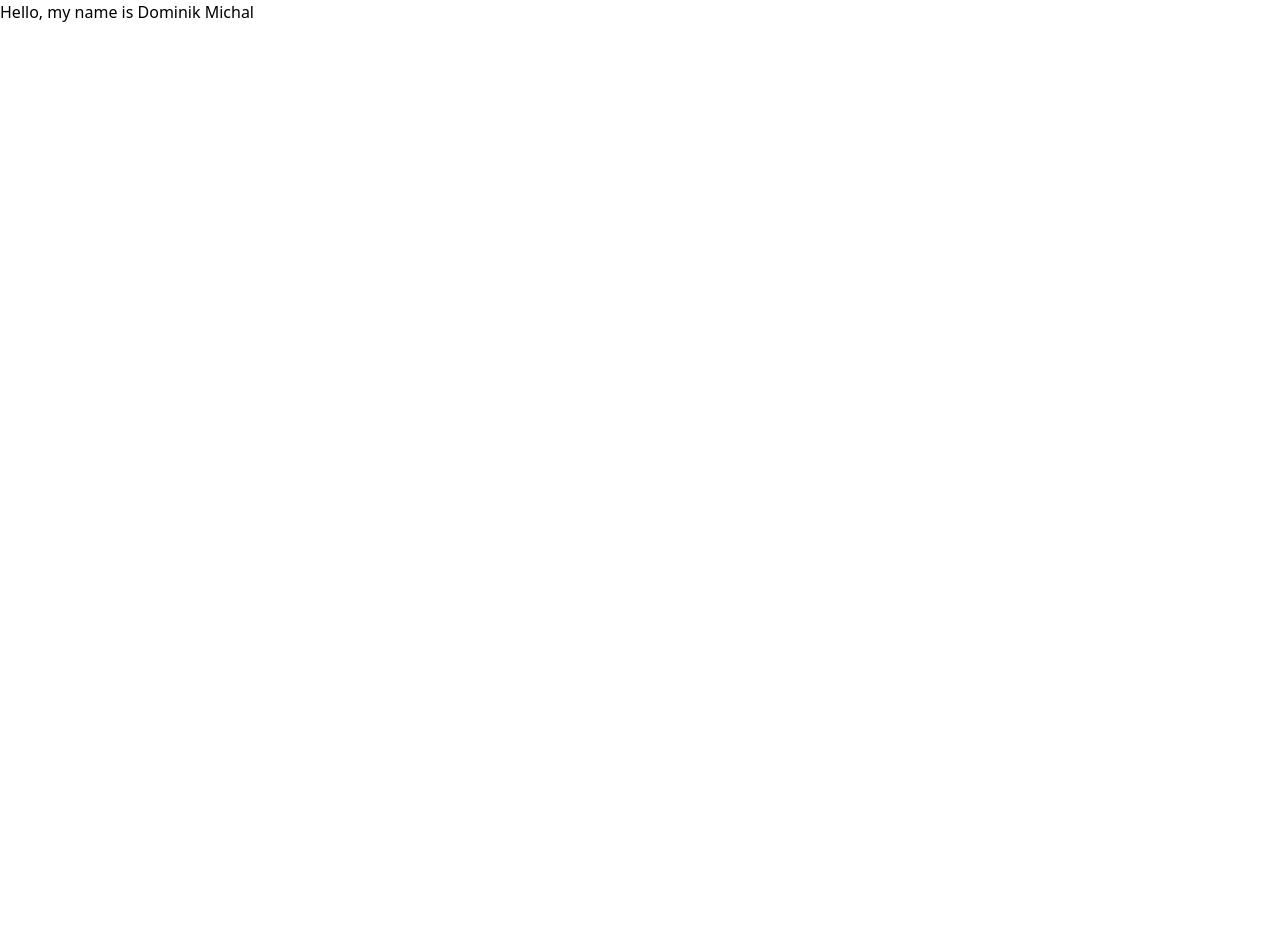
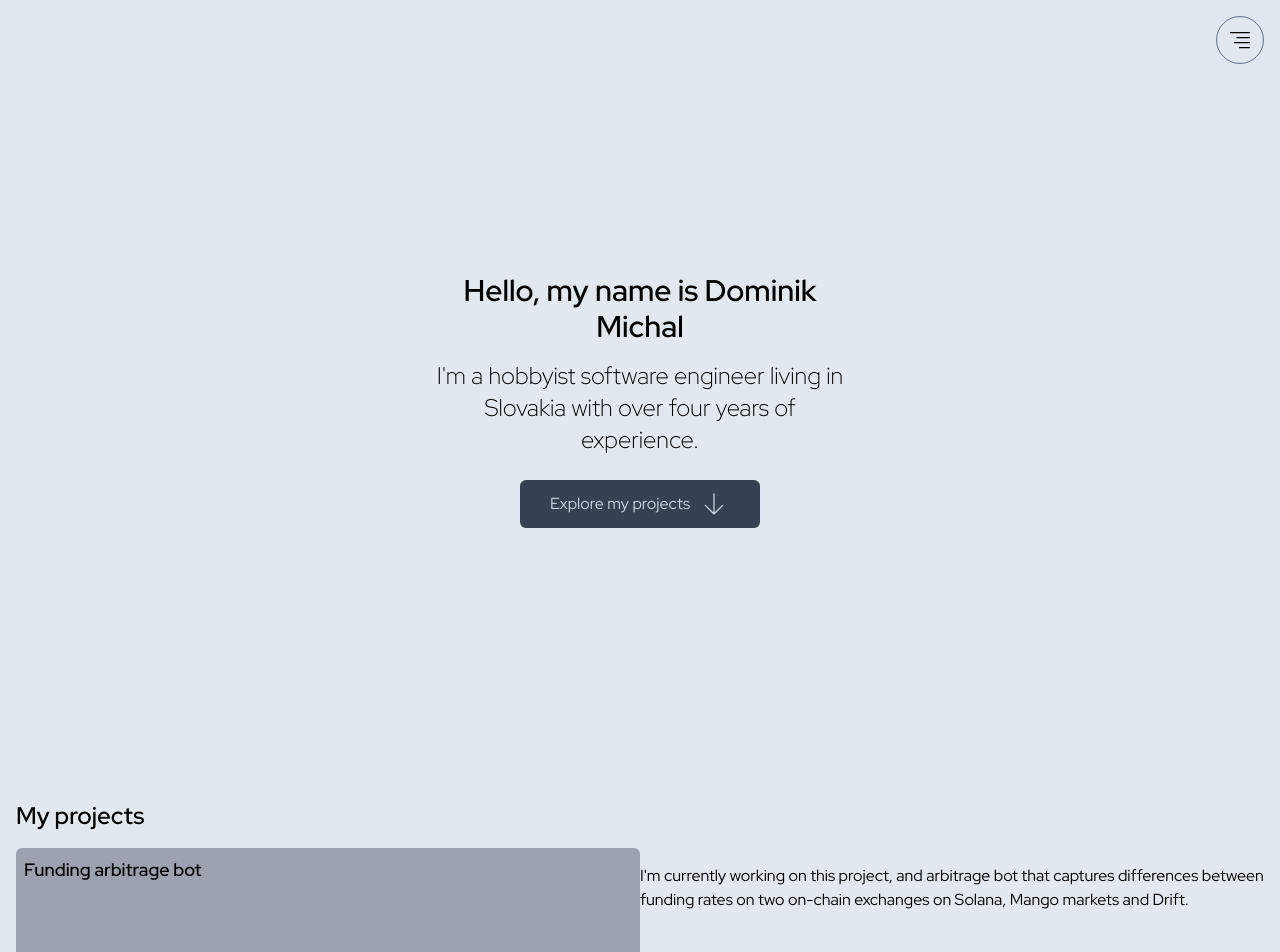
Before and after one commit to Dmc0125/personal-website, a SvelteKit app: page / in a window 1280 px wide. Shown: the top 952 px of the page. Before the commit the page ends 800 px from the top, so only its background shows below. Built offline with nearby package versions, Linux system fonts and the light colour scheme.

Commit message:
Color mode switch, menu, font, landing

```diff
--- a/src/app.css
+++ b/src/app.css
@@ -1,3 +1,17 @@
 @tailwind base;
 @tailwind components;
 @tailwind utilities;
+
+@font-face {
+    src: url("/RedHatDisplay-VariableFont_wght.ttf");
+    font-weight: 100 1000;
+    font-family: 'RedHatDisplay';
+}
+
+html, body {
+    scroll-behavior: smooth;
+}
+
+* {
+    font-family: 'RedHatDisplay';
+}
--- a/src/app.html
+++ b/src/app.html
@@ -1,12 +1,20 @@
 <!DOCTYPE html>
-<html lang="en">
+<html lang="en" class="w-full min-h-screen">
 	<head>
 		<meta charset="utf-8" />
 		<link rel="icon" href="%sveltekit.assets%/favicon.png" />
 		<meta name="viewport" content="width=device-width" />
 		%sveltekit.head%
 	</head>
-	<body data-sveltekit-preload-data="hover">
+	<script>
+		const colorMode = localStorage.getItem('color-mode');
+		const html = document.querySelector('html')
+
+		if (colorMode == 'dark') {
+			html.classList.add('dark');
+		}
+	</script>
+	<body data-sveltekit-preload-data="hover" class="w-full min-h-screen bg-slate-200 dark:bg-slate-500">
 		<div style="display: contents">%sveltekit.body%</div>
 	</body>
 </html>
--- a/src/lib/i18n/translations.ts
+++ b/src/lib/i18n/translations.ts
@@ -1,18 +1,22 @@
 export type Locale = 'en' | 'sk';
 export type LocaleTranslations = {
-	title: string;
-	welcome: string;
+	landingTitle: string;
+	landingBody: string;
+	landingExplore: string;
 };
 export type Translations = Map<Locale, LocaleTranslations>;
 
 export const translations: Translations = new Map();
-
 translations.set('en', {
-	title: 'Hello',
-	welcome: 'my name is Dominik Michal'
+	landingTitle: 'Hello, my name is Dominik Michal',
+	landingBody:
+		"I'm a hobbyist software engineer living in Slovakia with over four years of experience.",
+	landingExplore: 'Explore my projects'
 });
 
 translations.set('sk', {
-	title: 'Vitajte',
-	welcome: 'volám sa Dominik Michal'
+	landingTitle: 'Vitajte, volám sa Dominik Michal',
+	landingBody:
+		'Som softférový programátor žijúci na Slovensku, programovanie je moje hobby posledné štyry roky.',
+	landingExplore: 'Moje projekty'
 });
--- a/src/routes/+layout.svelte
+++ /dev/null
@@ -1,5 +0,0 @@
-<script>
-    import "../app.css";
-</script>
-
-<slot />
--- a/src/routes/+page.svelte
+++ b/src/routes/+page.svelte
@@ -1,5 +1,46 @@
 <script lang="ts">
+	import '../app.css';
 	import { currentTranslations } from '$lib/i18n/translator';
+	import Menu from './menu.svelte';
 </script>
 
-<h1>{$currentTranslations.title}, {$currentTranslations.welcome}</h1>
+<Menu />
+
+<section
+	id="landing"
+	class="w-full px-4 md:px-0 md:w-1/3 mx-auto h-screen flex align-middle justify-center flex-col"
+>
+	<h1 class="text-3xl font-semibold text-center">{$currentTranslations.landingTitle}</h1>
+	<p class="text-2xl font-light mt-4 max-w-xl text-center">{$currentTranslations.landingBody}</p>
+	<a
+		href="#projects"
+		class="w-60 h-12 mt-6 mx-auto px-4 flex items-center justify-center gap-x-2 bg-gray-700 text-slate-300 rounded-md"
+	>
+		{$currentTranslations.landingExplore}
+		<span class="h-fit">
+			<svg class="w-8 h-8 stroke-current" viewBox="0 0 24 24" fill="none">
+				<path
+					stroke-width=".95"
+					stroke-linecap="round"
+					stroke-linejoin="round"
+					stroke="currentColor"
+					d="M12 4.5L12 19.5M12 19.5L18.5 13M12 19.5L5.5 13"
+				/>
+			</svg>
+		</span>
+	</a>
+</section>
+
+<section id="projects" class="w-full px-4">
+	<h1 class="text-2xl font-semibold mb-4">My projects</h1>
+
+	<section id="funding-arbitrage" class="grid md:grid-cols-2">
+		<div class="w-full h-40 bg-gray-400 rounded-md">
+			<h2 class="mt-2 ml-2 font-medium text-lg">Funding arbitrage bot</h2>
+		</div>
+		<p class="mt-4">
+			I'm currently working on this project, and arbitrage bot that captures differences between
+			funding rates on two on-chain exchanges on Solana, Mango markets and Drift.
+		</p>
+	</section>
+</section>
--- /dev/null
+++ b/src/routes/color-mode-switch.svelte
@@ -0,0 +1,56 @@
+<script lang="ts">
+	import { onMount } from 'svelte';
+
+	let htmlElement: HTMLElement;
+
+	type ColorMode = 'light' | 'dark';
+	let colorMode: ColorMode = 'light';
+
+	onMount(() => {
+		let savedColorMode = localStorage.getItem('color-mode');
+		if (savedColorMode == 'dark') {
+			colorMode = 'dark';
+		}
+
+		htmlElement = document.querySelector('html')!;
+	});
+
+	function changeColorMode() {
+		switch (colorMode) {
+			case 'light': {
+				colorMode = 'dark';
+				htmlElement.classList.add('dark');
+				break;
+			}
+			case 'dark': {
+				colorMode = 'light';
+				htmlElement.classList.remove('dark');
+				break;
+			}
+		}
+
+		localStorage.setItem('color-mode', colorMode);
+	}
+</script>
+
+<button on:click={() => changeColorMode()} class="h-full flex align-middle">
+	{#if colorMode == 'dark'}
+		<svg class="h-full aspect-square" viewBox="0 0 24 24" fill="none">
+			<path
+				stroke-linecap="round"
+				stroke-linejoin="round"
+				stroke="currentColor"
+				d="M17 12.002c0-4.142-3-7.5-7.5-7.5-1.5 0-2.5.5-2.5.5s5 1.498 5 7-5 7-5 7 1 .5 2.5.5c4.5 0 7.5-3.358 7.5-7.5Z"
+			/>
+		</svg>
+	{:else}
+		<svg class="h-full aspect-square" viewBox="0 0 24 24" fill="none">
+			<path
+				stroke-linecap="round"
+				stroke-linejoin="round"
+				stroke="currentColor"
+				d="M12 4.5v2m5.5 5.5h2M12 17.5v2M6.5 12h-2m2.197-5.303L8.11 8.11m7.778 0 1.414-1.414m-1.414 9.192 1.414 1.414M8.111 15.89l-1.414 1.414M15.5 12a3.5 3.5 0 1 1-7 0 3.5 3.5 0 0 1 7 0Z"
+			/>
+		</svg>
+	{/if}
+</button>
--- /dev/null
+++ b/src/routes/menu.svelte
@@ -0,0 +1,77 @@
+<script lang="ts">
+	import type { Locale } from '$lib/i18n/translations';
+	import { locale } from '$lib/i18n/translator';
+	import { fade } from 'svelte/transition';
+	import ColorModeSwitch from './color-mode-switch.svelte';
+	import { cubicInOut } from 'svelte/easing';
+	import { onMount } from 'svelte';
+
+	let html: HTMLHtmlElement;
+	onMount(() => {
+		html = document.querySelector('html')!;
+	});
+
+	function updateLocale(
+		e: Event & {
+			currentTarget: EventTarget & HTMLSelectElement;
+		}
+	) {
+		const t = e.target as HTMLSelectElement;
+		// only allowed option are from select
+		// no need to validate
+		$locale = t.value as unknown as Locale;
+		html.lang = t.value;
+	}
+
+	let showMenu = false;
+</script>
+
+<button
+	on:click={() => (showMenu = !showMenu)}
+	class="absolute top-4 right-4 rounded-full w-12 h-12 p-2 z-10 border border-slate-500"
+>
+	<svg class="w-full aspect-square" viewBox="0 0 24 24" fill="none">
+		<path
+			stroke-linecap="round"
+			stroke-linejoin="round"
+			stroke="currentColor"
+			d="M19.5 6H4.5M19.5 10H9.5M7.5 14H19.5M11.5 18H19.5"
+		/>
+	</svg>
+</button>
+
+{#if showMenu}
+	<header
+		class="absolute right-4 top-4 flex align-middle justify-center h-12 p-1 pr-14 pl-2 gap-x-2 z-0 rounded-full border border-slate-500 transition-all"
+		in:fade={{ delay: 150, duration: 150, easing: cubicInOut }}
+		out:fade={{ delay: 0, duration: 150, easing: cubicInOut }}
+	>
+		<a
+			href="https://github.com/dmc0125"
+			target="_blank"
+			rel="noopener noreferrer"
+			class="block h-full"
+		>
+			<svg
+				class="h-full aspect-square"
+				viewBox="0 0 40 40"
+				fill="none"
+				xmlns="http://www.w3.org/2000/svg"
+				><path
+					d="M20 5C11.7163 5 5 11.5035 5 19.5248C5 25.9432 9.2975 31.3865 15.2585 33.3067C16.0083 33.4397 16.2821 32.9911 16.2821 32.6081C16.2821 32.2623 16.2683 31.117 16.261 29.9042C12.0898 30.7819 11.2082 28.1914 11.2082 28.1914C10.5252 26.5141 9.54283 26.0673 9.54283 26.0673C8.17962 25.1666 9.64625 25.1844 9.64625 25.1844C11.1523 25.2854 11.9452 26.6808 11.9452 26.6808C13.2837 28.9007 15.4571 28.2588 16.3104 27.8865C16.4468 26.9503 16.8349 26.3085 17.2626 25.9468C13.9328 25.5798 10.43 24.3333 10.43 18.7677C10.43 17.1808 11.015 15.8865 11.9727 14.8697C11.8198 14.5009 11.3034 13.023 12.121 11.0239C12.121 11.0239 13.3789 10.6339 16.2463 12.5133C17.442 12.1897 18.7246 12.0301 20 12.0248C21.2744 12.0301 22.5579 12.1915 23.7555 12.5151C26.6174 10.6339 27.8772 11.0257 27.8772 11.0257C28.6975 13.0266 28.1812 14.5026 28.0273 14.8697C28.9886 15.8865 29.5691 17.1808 29.5691 18.7677C29.5691 24.3475 26.0608 25.5762 22.7191 25.9361C23.2593 26.3865 23.7372 27.2695 23.7372 28.6241C23.7372 30.5656 23.717 32.1312 23.717 32.6099C23.717 32.9964 23.9899 33.4485 24.7498 33.3067C30.7062 31.3829 35 25.9397 35 19.5248C35 11.5035 28.2837 5 20 5Z"
+					fill="currentColor"
+				/></svg
+			>
+		</a>
+		<ColorModeSwitch />
+		<select
+			on:change={updateLocale}
+			name="locale"
+			id="locale-select"
+			class="h-full px-4 rounded-md bg-transparent"
+		>
+			<option value="en">English</option>
+			<option value="sk">Slovak</option>
+		</select>
+	</header>
+{/if}
--- a/tailwind.config.js
+++ b/tailwind.config.js
@@ -1,5 +1,6 @@
 /** @type {import('tailwindcss').Config} */
 export default {
+	darkMode: 'class',
 	content: ['./src/**/*.{html,js,svelte,ts}'],
 	theme: {
 		extend: {}
```
Also changed, not shown: static/RedHatDisplay-VariableFont_wght.ttf (added).
